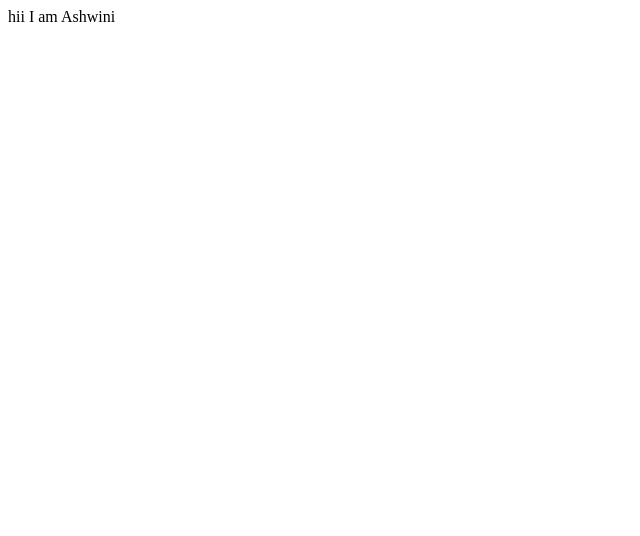
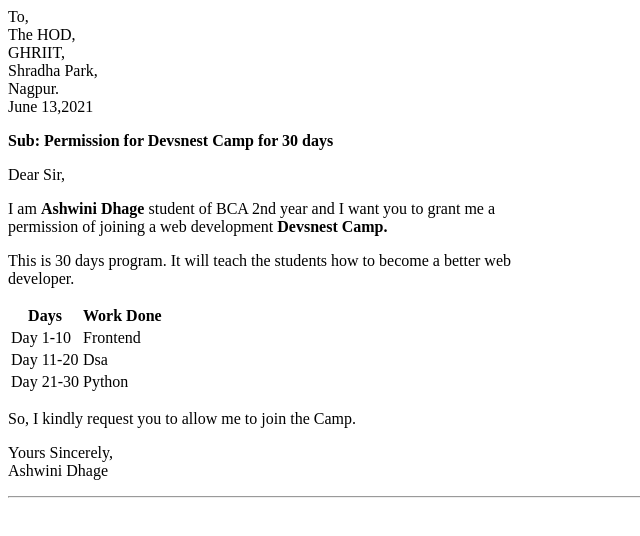
Before and after one commit to ashudhage28/devsnest-assignments, a plain HTML site: page day1/assignment1.html in a window 1280 px wide. Shown: the whole page, without its empty margins (0-640 px from the left). Drawn offline with Linux system fonts and the light colour scheme.

Commit message:
bold,table,update

```diff
--- a/day1/assignment1.html
+++ b/day1/assignment1.html
@@ -1,13 +1,70 @@
-<!DOCTYPE html>
-<html lang="en">
-<head>
-    <meta charset="UTF-8">
-    <meta http-equiv="X-UA-Compatible" content="IE=edge">
-    <meta name="viewport" content="width=device-width, initial-scale=1.0">
-    <title>Document</title>
-</head>
-<body>
-    hii
-    I am Ashwini
-</body>
+<html>
+    <body>
+        To,<br>
+        The HOD,<br>
+        GHRIIT, <br>
+        Shradha Park,<br>
+        Nagpur.<br>
+        June 13,2021<br>
+
+        <p><b>Sub: Permission for Devsnest Camp for 30 days</b><br>
+        </p>
+
+        <p>
+            Dear Sir,
+        </p>
+
+        <p>
+           I am <b>Ashwini Dhage</b> student of BCA 2nd year and I want you to grant me a <br>
+           permission of joining a web development <b>Devsnest Camp. </b>
+        </p>
+
+        <p>
+            This is 30 days program. It will teach the students how to become a better web <br>
+            developer.
+        </p>
+
+        <table>
+            <tr>
+                <th>Days</th>
+                <th>Work Done</th>
+            </tr>
+            <tr>
+                <td>
+                    Day 1-10
+                </td>
+                <td>
+                    Frontend
+                </td>
+            </tr>
+            <tr>
+                <td>
+                    Day 11-20
+                </td>
+                <td>
+                    Dsa
+                </td>
+            </tr>
+            <tr>
+                <td>
+                    Day 21-30
+                </td>
+                <td>Python</td>
+            </tr>
+        </table>
+
+        </p>
+
+        <p>
+            So, I kindly request you to allow me to join the Camp.
+        </p>
+
+        <p>
+            Yours Sincerely,<br>
+            Ashwini Dhage
+        </p>
+
+    </body>
+    <hr>
+
 </html>
```
